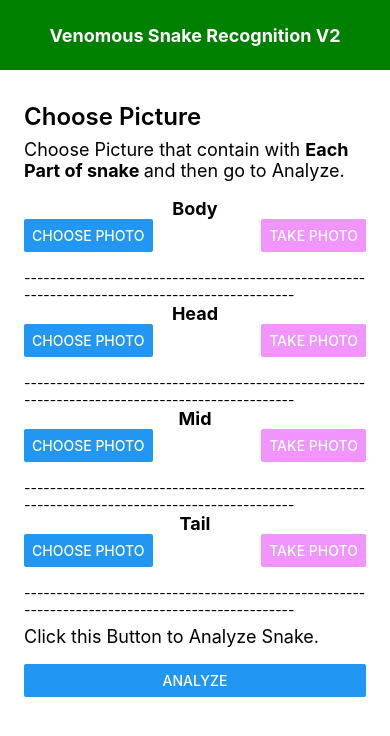
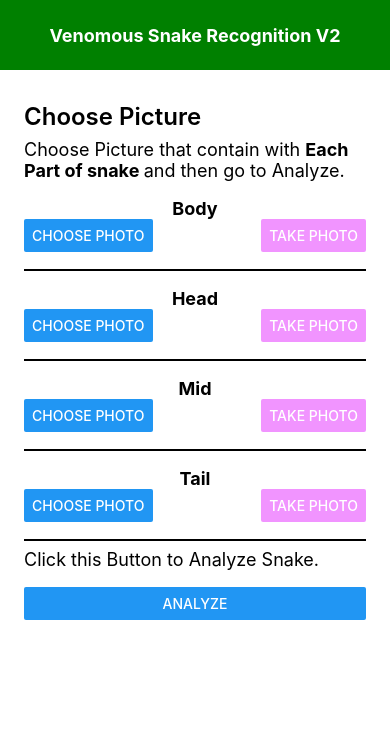
Before and after one commit to nateecuteboy/MobileAppSeniorProj, a React Native app: screen / in a window 390 px wide. Shown: the top 736 px of the page. Built offline with nearby package versions, Linux system fonts and the light colour scheme; what react-native would draw is missing.

Commit message:
UI Edit Update
bar between button

```diff
--- a/App.js
+++ b/App.js
@@ -29,6 +29,7 @@ import {
 
 //import ImagePicker from 'react-native-image-picker';
 import Header1 from './components/header';
+import Header2 from './components/header2';
 import {launchCamera, launchImageLibrary} from 'react-native-image-picker';
 import ImagePicker from 'react-native-image-crop-picker';
 import { Alert } from 'react-native';
@@ -359,7 +360,9 @@ export default class App extends React.Component {
         </View>
 
         <View><Text>     </Text></View>
-        <View><Text>-----------------------------------------------------------------------------------------------</Text></View>
+        <View><Header2/></View>
+        <View><Text>     </Text></View>
+
         <View style ={{flex: 1, alignItems: 'center', justifyContent : 'center' }}>
         {photo1 && (<Image source= {{uri: photo1.uri}} style= {{width: 300, height: 300}} />)}
         </View>
@@ -377,7 +380,8 @@ export default class App extends React.Component {
         </View>
 
         <View><Text>     </Text></View>
-        <View><Text>-----------------------------------------------------------------------------------------------</Text></View>
+        <View><Header2/></View>
+        <View><Text>     </Text></View>
         <View style ={{flex: 1, alignItems: 'center', justifyContent : 'center' }}>
         {photo2 && (<Image source= {{uri: photo2.uri}} style= {{width: 300, height: 300}} />)}
         </View>
@@ -394,7 +398,8 @@ export default class App extends React.Component {
         />
         </View>
         <View><Text>     </Text></View>
-        <View><Text>-----------------------------------------------------------------------------------------------</Text></View>
+        <View><Header2/></View>
+        <View><Text>     </Text></View>
         <View style ={{flex: 1, alignItems: 'center', justifyContent : 'center' }}>
         {photo3 && (<Image source= {{uri: photo3.uri}} style= {{width: 300, height: 300}} />)}
         </View>
@@ -411,7 +416,7 @@ export default class App extends React.Component {
         />
       </View>
       <View><Text>     </Text></View>
-      <View><Text>-----------------------------------------------------------------------------------------------</Text></View>
+      <View><Header2/></View>
       <View>
         <Text style={styles.sectionDescription}>Click this Button to Analyze Snake.</Text>
         <View><Text>     </Text></View>
--- /dev/null
+++ b/components/header2.js
@@ -0,0 +1,21 @@
+import React from 'react';
+import {
+  StyleSheet,
+  View,
+  Text
+} from 'react-native';
+
+export default function Header2() {
+    return(
+        <View style={style.header}></View>
+    )
+
+}
+
+const style = StyleSheet.create({
+    header : {
+        height : 1,
+        paddingTop : 2,
+        backgroundColor : 'black'
+    }
+});
```
